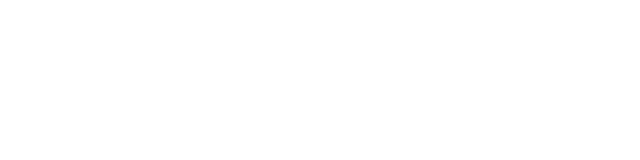
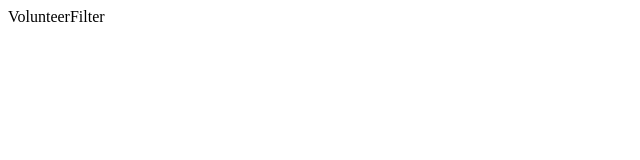
Before and after one commit to PEC-FE/pet-save, a Next.js app: page /volunteer/ui/volunteer in a window 1280 px wide. Shown: the top 160 px of the page, without its empty margins (0-640 px from the left). Built offline with nearby package versions, Linux system fonts and the light colour scheme.

Commit message:
봉사활동 필터링 기능을 추가합니다.

```diff
--- /dev/null
+++ b/src/features/volunteer/index.ts
@@ -0,0 +1 @@
+export * from './ui';
--- /dev/null
+++ b/src/features/volunteer/ui/VolunteerFilter.tsx
@@ -0,0 +1,3 @@
+export default function VolunteerFilter() {
+  return <div>VolunteerFilter</div>;
+}
--- /dev/null
+++ b/src/features/volunteer/ui/index.ts
@@ -0,0 +1 @@
+export { default as VolunteerFilter } from './VolunteerFilter';
--- a/src/pages/volunteer/ui/volunteer.tsx
+++ b/src/pages/volunteer/ui/volunteer.tsx
@@ -1,10 +1,13 @@
+import { VolunteerFilter } from '@/src/features/volunteer';
 import { useVolunteers, VolunteerList } from '@/src/widgets/volunteer';
 
 export default function VolunteerPage() {
+  // filter state를 이용하여 봉사활동 데이터 fetching
   const { data: volunteers } = useVolunteers();
 
   return (
     <div>
+      <VolunteerFilter />
       <VolunteerList volunteers={volunteers} />
     </div>
   );
```
